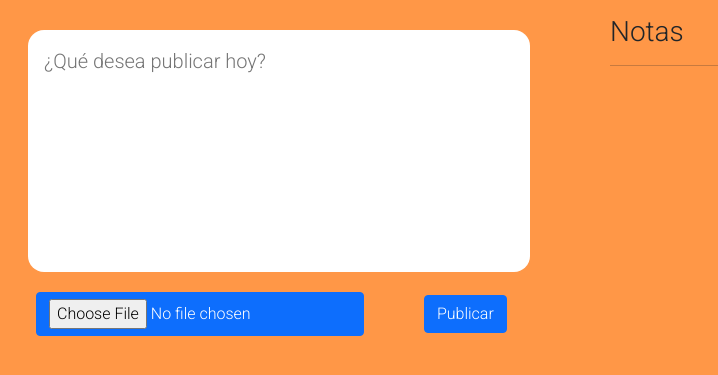
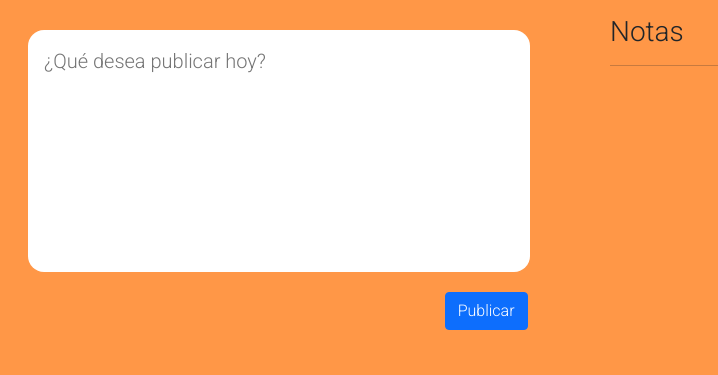
Before and after one commit to Eze-Guzman/LESystem, a PHP site: page /admin/cuaderno/cuaderno.php in a window 1280 px wide. Shown: the top 375 px of the page, without its empty margins (0-718 px from the left). Run offline with PHP 8.4, Linux system fonts and the light colour scheme; data that the repository does not hold is empty; some libraries are stand-ins or nearby versions.

Commit message:
Cuaderno de Comunicados - FINALIZADO

```diff
--- a/MiLFL/admin/assets/css/style-cuaderno.css
+++ b/MiLFL/admin/assets/css/style-cuaderno.css
@@ -44,7 +44,7 @@ textarea {
 }
 
 .btn--center {
-    margin-left: 8px;
+    margin-left: 83%;
 }
 
 .publicaciones {
--- a/MiLFL/admin/cuaderno/cuaderno.php
+++ b/MiLFL/admin/cuaderno/cuaderno.php
@@ -82,7 +82,6 @@
                 <textarea name="mensajePublicacion" id="mensajePublicacion"
                 placeholder="¿Qué desea publicar hoy?" class="boxText boxText-noresize"
                 cols="44" rows="7" required></textarea>
-                <input type="file" name="filePhoto" id="" class="btn--center btn btn-primary me-md-5">
                 <input type="submit" value="Publicar" class="btn--center btn btn-primary me-md">
                 <input type="hidden" name="fechaActual" value="<?php echo $fecha ?>">
                 <input type="hidden" name="nombreUsuario" value="<?php echo $nombre_completo ?>">
```
